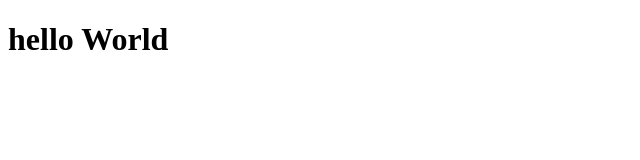
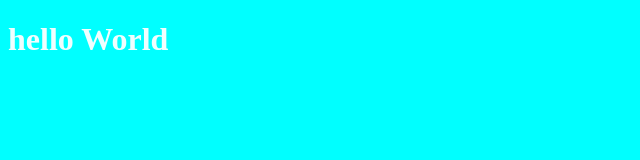
Before and after one commit to lauracodesnow/git-101, a plain HTML site: page index.html in a window 1280 px wide. Shown: the whole page, without its empty margins (0-640 px from the left). Drawn offline with Linux system fonts and the light colour scheme.

Commit message:
Added aquamarine background, linked stylesheet in HTML

```diff
--- a/index.html
+++ b/index.html
@@ -4,6 +4,7 @@
   <meta charset="UTF-8">
   <meta http-equiv="X-UA-Compatible" content="IE=edge">
   <meta name="viewport" content="width=device-width, initial-scale=1.0">
+  <link rel="stylesheet" href="style.css">
   <title>Document</title>
 </head>
 <body>
--- /dev/null
+++ b/style.css
@@ -0,0 +1,4 @@
+body {
+  background-color: aqua;
+  color: azure;
+}
```
